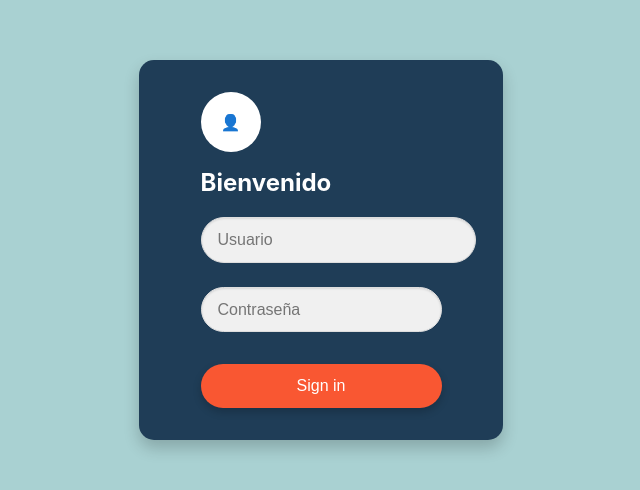
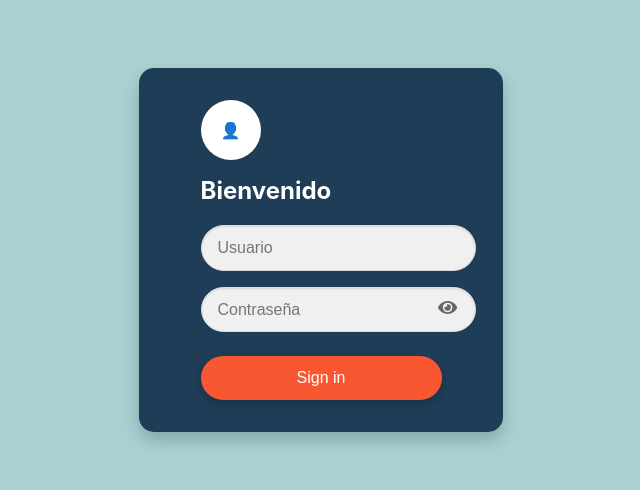
Before and after one commit to jordanip25/ticketmanagement, a React (Create React App) app: page / in a window 1280 px wide. Shown: the part 150-640 px from the top of the page, without its empty margins (319-959 px from the left). Built offline with nearby package versions, Linux system fonts and the light colour scheme; what chartjs-plugin-datalabels would draw is missing.

Commit message:
FIX: Show/Hide password

```diff
--- a/package.json
+++ b/package.json
@@ -24,6 +24,7 @@
     "react-day-picker": "^9.3.2",
     "react-dom": "^18.3.1",
     "react-icons": "^5.3.0",
+    "react-loading-skeleton": "^3.5.0",
     "react-modal": "^3.16.1",
     "react-router-dom": "^6.28.0",
     "react-scripts": "5.0.1",
--- a/src/Clientes/index.js
+++ b/src/Clientes/index.js
@@ -2,6 +2,8 @@ import React, { useEffect, useState } from "react";
 import { DataGrid } from "@mui/x-data-grid";
 import { FaPlus, FaSearch, FaDownload, FaEye , FaBookmark} from "react-icons/fa";
 import { Dialog, DialogActions, DialogContent, DialogTitle, TextField, Button  } from "@mui/material";
+import Skeleton from "react-loading-skeleton";
+import "react-loading-skeleton/dist/skeleton.css";
 
 const Clientes = () => {
   const [clients, setClients] = useState([]);
@@ -380,7 +382,7 @@ const Clientes = () => {
         </DialogTitle>
         <DialogContent >
         {selectedClient ? (
-  <div>
+    <div>
     <div style={{ overflow: "hidden" }}>
       <div
         style={{
@@ -422,7 +424,23 @@ const Clientes = () => {
         }}
       >
         {loading ? (
-          <p>Cargando tickets...</p>
+           <div>
+           {[...Array(5)].map((_, index) => (
+             <div
+               key={index}
+               style={{
+                 display: "flex",
+                 flexDirection: "column",
+                 gap: "10px",
+                 marginBottom: "10px",
+               }}
+             >
+               <Skeleton height={20} width="80%" />
+               <Skeleton height={15} width="60%" />
+               <Skeleton height={15} width="90%" />
+             </div>
+           ))}
+         </div>
         ) : tickets.length > 0 ? (
           <div>
             {tickets.map((ticket) => (
--- a/src/Login/index.js
+++ b/src/Login/index.js
@@ -3,6 +3,8 @@ import styled from 'styled-components';
 import axios from 'axios';
 import md5 from 'md5';
 import { useNavigate } from 'react-router-dom';
+import { FaEye, FaEyeSlash } from "react-icons/fa";
+
 const LoginContainer = styled.div`
   display: flex;
   flex-direction: column;
@@ -57,26 +59,20 @@ const Input = styled.input`
 `;
 
 const PasswordContainer = styled.div`
-  display: flex;
-  align-items: center;
-  width: 100%;
-  justify-content: space-between;
-  margin: 0.5em 0;
+  position: relative;
+  width: 100%; /* Asegura el mismo ancho para ambos inputs */
 `;
 
-const ForgotPassword = styled.a`
-  font-size: 0.8em;
-  color: #ffffff;
-  text-decoration: none;
-  opacity: 0.8;
+const ShowButton = styled.button`
+  position: absolute;
+  right: -15%;
+  top: 50%;
+  transform: translateY(-50%);
+  background: none;
+  border: none;
+  font-size: 1.2em;
   cursor: pointer;
-  &:hover {
-    text-decoration: underline;
-  }
-`;
-
-const ToggleSwitch = styled.input.attrs({ type: 'checkbox' })`
-  cursor: pointer;
+  color: #666;
 `;
 
 const Button = styled.button`
@@ -90,6 +86,7 @@ const Button = styled.button`
   cursor: pointer;
   margin-top: 1em;
   box-shadow: 0 4px 8px rgba(0, 0, 0, 0.2);
+
   &:hover {
     background-color: #e84620;
   }
@@ -97,9 +94,10 @@ const Button = styled.button`
 
 function Login({ onLoginSuccess }) {
   const [username, setUsername] = useState('');
-  const [pass, setPassword] = useState('');
-  const [error, setError] = useState('');
-  const navigate = useNavigate(); // Usando useNavigate en lugar de useHistory
+  const [pass, setPassword] = useState("");
+  const [showPassword, setShowPassword] = useState(false);
+  const [error, setError] = useState("");
+  const navigate = useNavigate();
 
   const handleLogin = async (e) => {
     e.preventDefault();
@@ -111,8 +109,8 @@ function Login({ onLoginSuccess }) {
       });
 
       if (response.status === 200) {
-        onLoginSuccess(username); // Ejecución de la función en caso de éxito
-        navigate('/dashboard'); // Redirigir al dashboard tras login exitoso
+        onLoginSuccess(username);
+        navigate('/dashboard');
       }
     } catch (error) {
       if (error.response && error.response.status === 401) {
@@ -128,7 +126,6 @@ function Login({ onLoginSuccess }) {
       <Card>
         <form onSubmit={handleLogin}>
           <IconContainer>
-          {/* Aquí podrías agregar un ícono si tienes uno */}
             👤
           </IconContainer>
           <Title>Bienvenido</Title>
@@ -140,11 +137,17 @@ function Login({ onLoginSuccess }) {
           />
           <PasswordContainer>
             <Input
-          type="password"
+              type={showPassword ? "text" : "password"}
+              placeholder="Contraseña"
               value={pass}
               onChange={(e) => setPassword(e.target.value)}
-          placeholder="Contraseña"
             />
+            <ShowButton
+              type="button"
+              onClick={() => setShowPassword((prev) => !prev)}
+            >
+              {showPassword ? <FaEyeSlash /> : <FaEye />}
+            </ShowButton>
           </PasswordContainer>
           <Button type="submit">Sign in</Button>
           {error && <p>{error}</p>}
```
Also changed, not shown: src/Tickets/index.js (indentation only), 1 other file (tests, documents, lock files or other folders). Lines whose indentation alone changed are shown as unchanged.
